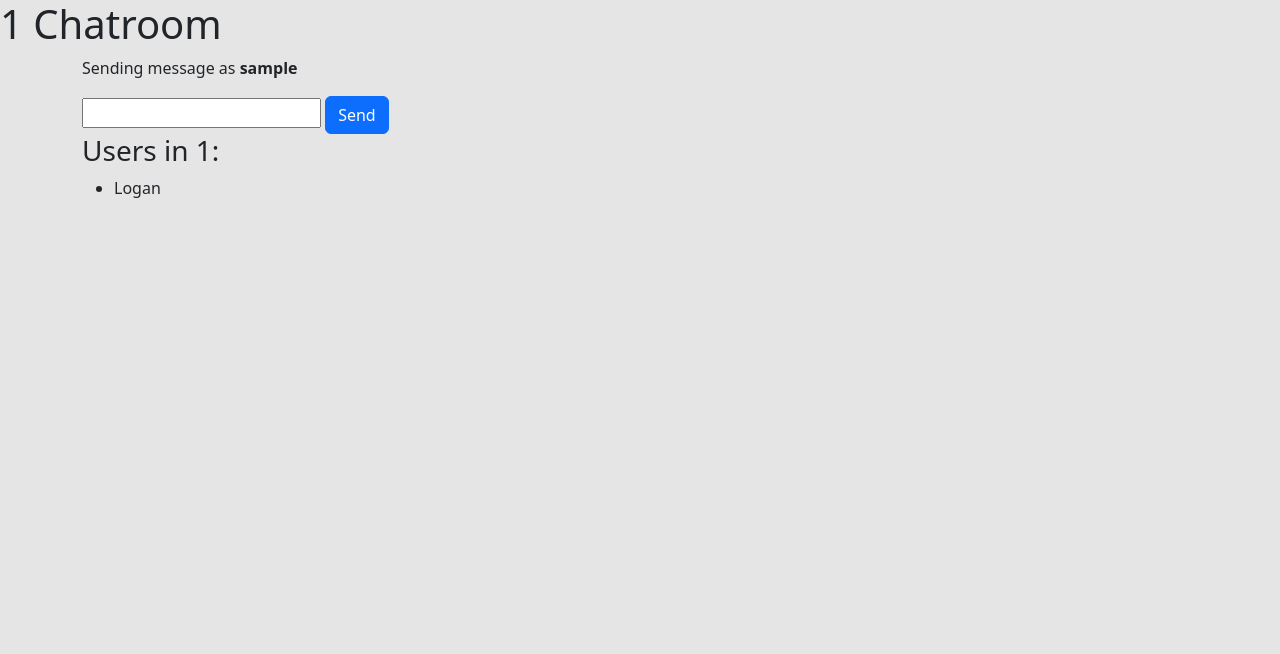
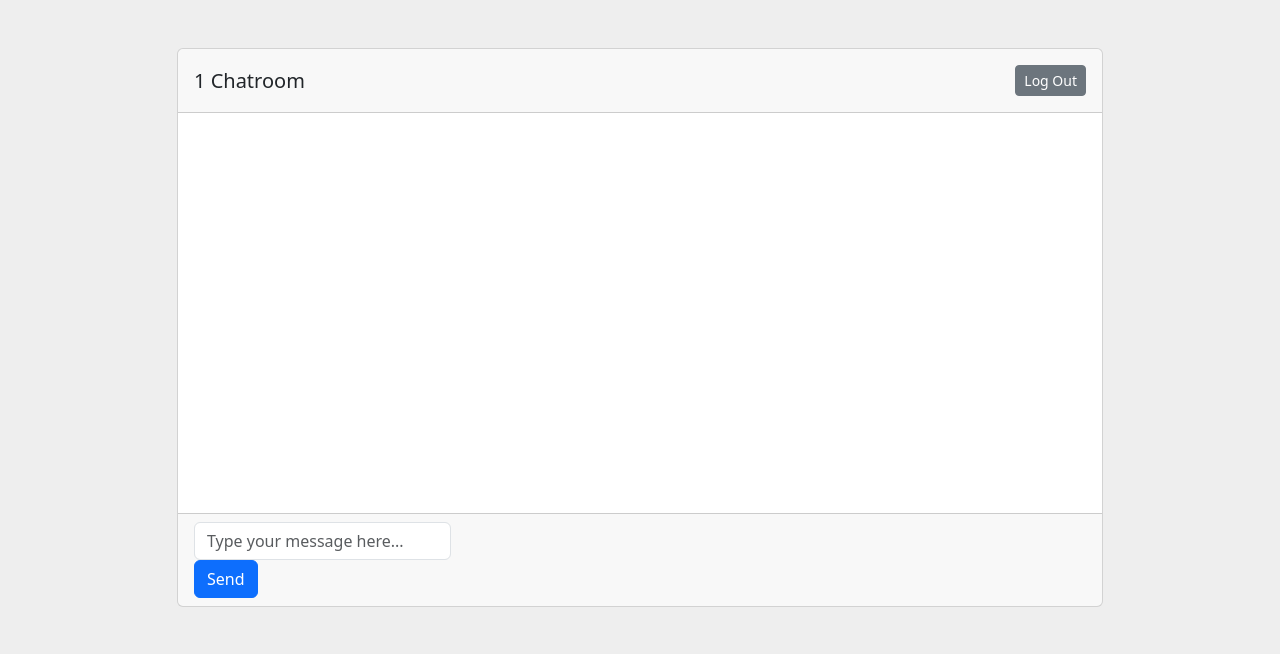
Before and after one commit to muzak23/SimpleChat, a Flask app: page /1 in a window 1280 px wide. Shown: the top 654 px of the page. Run offline with Flask 3, Linux system fonts and the light colour scheme; the visitor is signed in with stand-in values (Sample User, id 1); some libraries are stand-ins or nearby versions.

Commit message:
Facelift, not finished fully

```diff
--- a/src/simplechat/static/chat.js
+++ b/src/simplechat/static/chat.js
@@ -1,5 +1,5 @@
 function onDOMContentLoaded(evt) {
-    domStream = document.getElementById('messages');
+    chatStream = document.getElementById('messages');
     document.getElementById('messageForm').addEventListener('submit', onMessageSubmit, false);
 
     showHistory();
@@ -8,32 +8,56 @@ document.addEventListener('DOMContentLoaded', onDOMContentLoaded, false);
 
 
 
-function createMessageDOM(msg) {
+function createMessageHTML(msg) {
+    //     <div className="d-flex flex-row justify-content-start">
+    //       <img src="https://www.gravatar.com/avatar/205e460b479e2e5b48aec07710c08d50"
+    //         alt="avatar 1" style="width: 45px; height: 100%;" class="rounded">
+    //       <div>
+    //         <p class="small p-2 ms-3 mb-1 rounded-3" style="background-color: #d7d7d7;">Hi</p>
+    //         <p class="small ms-3 mb-3 rounded-3 text-muted">23:58</p>
+    //         </div>
+    //     </div>
+
     let html = document.createElement('div');
-    html.className = 'message';
+    html.className = 'd-flex flex-row justify-content-start';
 
     let img = document.createElement('img');
     img.src = 'https://www.gravatar.com/avatar/205e460b479e2e5b48aec07710c08d50';
     img.alt = 'User Avatar';
+    img.style = 'width: 45px; height: 100%;';
+    img.className = 'rounded align-self-center';
     html.appendChild(img);
 
-    let h3 = document.createElement('h3');
-    h3.className = 'message-author';
-    debug = msg['username']
-    h3.textContent = debug
+    let div = document.createElement('div');
 
-    html.appendChild(h3);
+    let p0 = document.createElement('p');
+    p0.className = 'small ms-3 mb-0 rounded-3 text-muted';
+    p0.textContent = msg['username'];
+    div.appendChild(p0);
 
-    let p = document.createElement('p');
-    p.className = 'message_text';
-    p.textContent = msg['text'];
-    html.appendChild(p);
+    let div2 = document.createElement('div');
+    div2.className = 'd-inline-flex flex-row';
+
+    let p1 = document.createElement('p');
+    p1.className = 'small p-2 ms-3 mb-1 rounded-3 text-wrap';
+    p1.style = 'background-color: #d7d7d7;';
+    p1.textContent = msg['text'];
+    div2.appendChild(p1);
+
+    div.appendChild(div2)
+
+    // let p2 = document.createElement('p');
+    // p2.className = 'small ms-3 mb-3 rounded-3 text-muted';
+    // p2.textContent = msg['time'];
+    // div.appendChild(p2);
+
+    html.appendChild(div);
 
     return html;
 }
 
 function showMsg(msg) {
-    domStream.insertBefore(createMessageDOM(msg), domStream.firstChild);
+    document.getElementById('messages').appendChild(createMessageHTML(msg));
 }
 
 const socket = io();
@@ -47,7 +71,7 @@ socket.on('messageReceived', function() {
 });
 
 socket.on('newMessage', function(data) {
-    document.getElementById('messages').appendChild(createMessageDOM(data));
+    showMsg(data);
 });
 
 function sendMessage(message) {
@@ -65,7 +89,7 @@ function onMessageSubmit(evt) {
 function showHistory() {
     socket.emit('getHistory', function (data) {
         for (const msg of data) {
-            showMsg(msg)
+            chatStream.insertBefore(createMessageHTML(msg), chatStream.firstChild);
     }})
 }
 
--- a/src/simplechat/templates/room.html
+++ b/src/simplechat/templates/room.html
@@ -12,32 +12,64 @@
     {% block login_pane %}
     {% endblock %}
 {% endif %}
+<section style="background-color: #eee;">
+  <div class="container py-5">
 
-<h1 class="title">{{ room }} Chatroom</h1>
+    <div class="row d-flex justify-content-center">
+      <div class="col-10">
 
-<div class="container">
-    <div class="row-9">
-        <div id="messages" class="chat_stream">
-        </div>
-        <div class="send_message">
-            {% if current_user.is_authenticated %}
-            <p>Sending message as <b>{{ current_user.username }}</b></p>
-            {% endif %}
+<div class="card" id="chat2">
+  <div class="card-header d-flex justify-content-between align-items-center p-3">
+    <h5 class="mb-0">{{ room }} Chatroom</h5>
+    <button type="button" class="btn btn-secondary btn-sm" data-mdb-ripple-color="dark">Log Out</button>
+  </div>
+  <div id="messages" class="card-body overflow-auto" data-mdb-perfect-scrollbar="true" style="position: relative; height: 400px">
+
+{#    <div class="d-flex flex-row justify-content-start">#}
+{#      <img src="https://www.gravatar.com/avatar/205e460b479e2e5b48aec07710c08d50"#}
+{#        alt="avatar 1" style="width: 45px; height: 100%;" class="rounded">#}
+{#      <div>#}
+{#        <p class="small p-2 ms-3 mb-1 rounded-3" style="background-color: #d7d7d7;">Hi</p>#}
+{#        <p class="small ms-3 mb-3 rounded-3 text-muted">23:58</p>#}
+{#        </div>#}
+{#    </div>#}
+  </div>
+<div class="card-footer">
+        <div class="input-group">
             <form id="messageForm">
-                <input id="message" type="text" />
-                <input class="btn btn-primary" type="submit" value="Send" />
+                <input id="message" type="text" class="form-control" placeholder="Type your message here..."/>
+                <input class="btn btn-primary" type="submit" value="Send"/>
             </form>
         </div>
-    </div>
-    <div class="row-3">
-        <div class="chat_users">
-            <h3>Users in {{ room }}:</h3>
-            <ul>
-                <li>Logan</li>
-            </ul>
-        </div>
-    </div>
 </div>
+{#<div class="container">#}
+{#    <div class="row-9">#}
+{#        <div id="messages" class="chat_stream">#}
+{#        </div>#}
+{#        <div class="send_message">#}
+{#            {% if current_user.is_authenticated %}#}
+{#            <p>Sending message as <b>{{ current_user.username }}</b></p>#}
+{#            {% endif %}#}
+{#            <form id="messageForm">#}
+{#                <input id="message" type="text" />#}
+{#                <input class="btn btn-primary" type="submit" value="Send" />#}
+{#            </form>#}
+{#        </div>#}
+{#    </div>#}
+{#    #}
+{#    <div class="row-3">#}
+{#        <div class="chat_users">#}
+{#            <h3>Users in {{ room }}:</h3>#}
+{#            <ul>#}
+{#                <li>Logan</li>#}
+{#            </ul>#}
+{#        </div>#}
+{#    </div>#}
+</div>
+</div>
+</div>
+</div>
+</section>
 </body>
 {% endblock %}
 </html>
```
